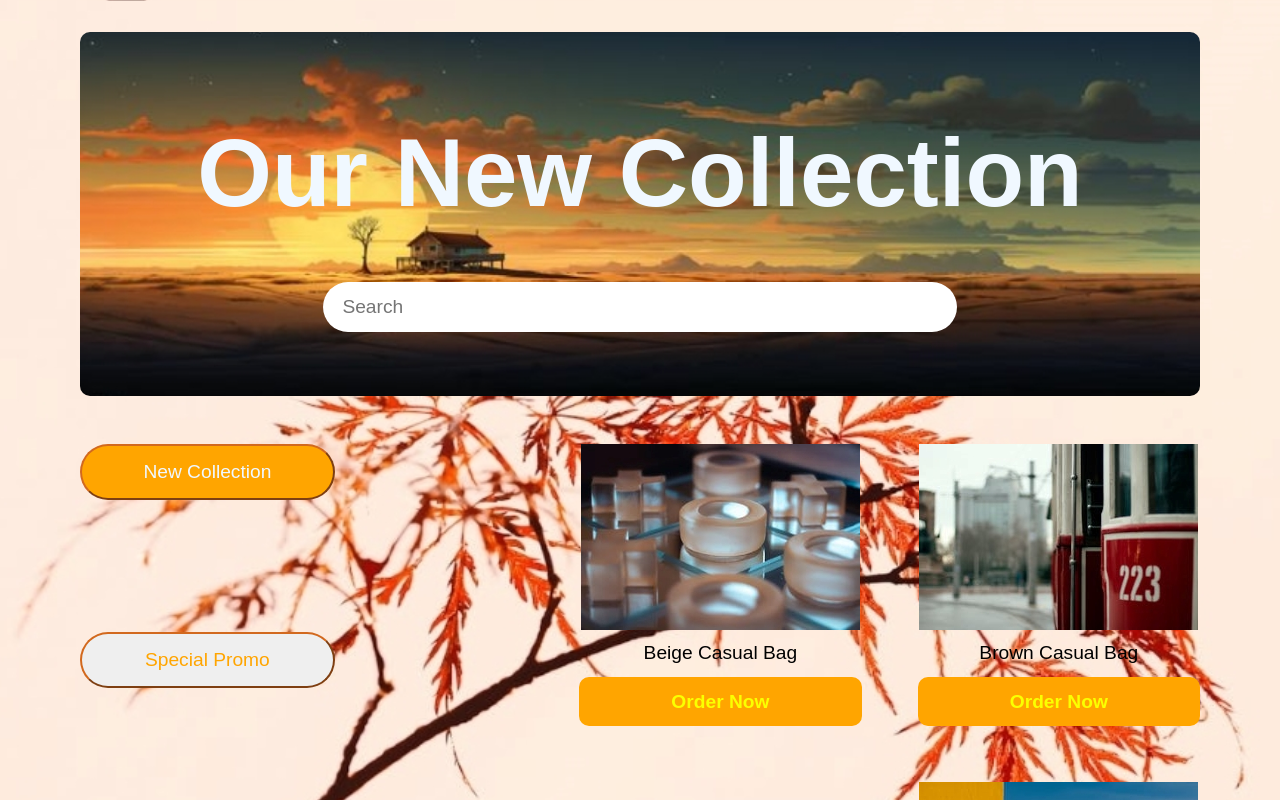
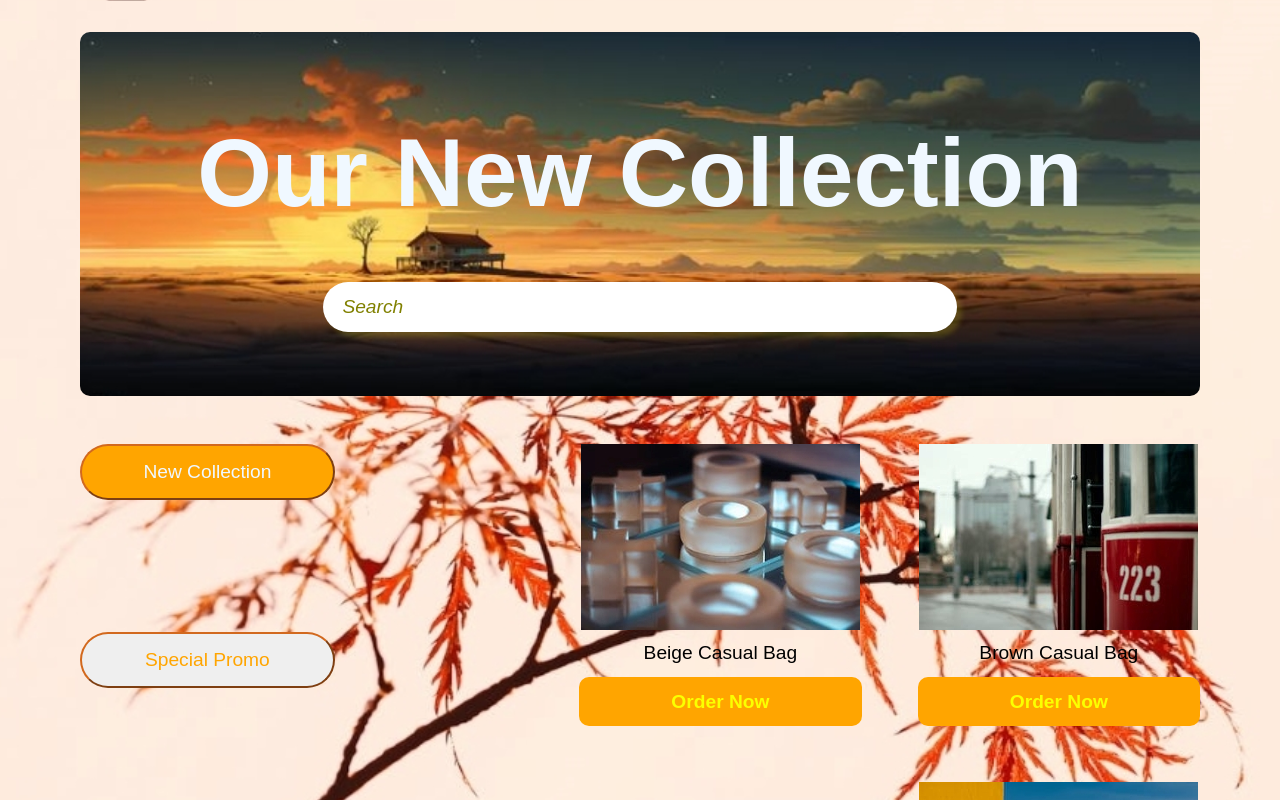
Before and after one commit to Cuonq2912/HIT15_WEB_PRIVATE, a plain HTML site: page Homework5/index.html in a window 1280 px wide. Shown: the top 800 px of the page. Drawn offline with Linux system fonts and the light colour scheme.

Commit message:
update flex box

```diff
--- a/Homework5/assets/style.css
+++ b/Homework5/assets/style.css
@@ -9,7 +9,7 @@
     display: flex;
 }
 
-.container {
+.container{
     background-image: url(./images/background-image.jpg);
     background-size: cover;
     background-position: center;
@@ -18,7 +18,7 @@
     padding: 2em 5em;
 }
 
-.card {
+.card{
     flex-direction: column;
     align-items: center;
     background-image: url(./images/featured-image.jpg);
@@ -40,22 +40,28 @@
     color: rgb(208, 255, 0);
 }
 
-.card_input {
+.card_input{
     width: 60%;
     height: 2.6em;
     padding-left: 1em;
     border: none;
-    border-radius: 25px;
+    border-radius: 30px;
     font-size: 1.2em;
+    box-shadow: 5px 5px 5px rgba(216, 216, 23, 0.2);
 }
 
-.card_input:hover {
+.card_input::placeholder{
+    color: olive    ;
+    font-style: italic;
+}
+
+.card_input:hover{
     border: 1px solid yellow;
     background-color: rgba(255, 255, 0, 0.2);
     transition: 0.3s;
 }
 
-.content {
+.content{
     justify-content: space-between;
     gap: 1em;
 }
@@ -76,7 +82,7 @@
     color: orange;
 }
 
-.content .classify .classify_button:hover {
+.content .classify .classify_button:hover{
     background-color: orange;
     color: aliceblue;
     transform: scale(1.05);
@@ -127,7 +133,6 @@
     color: rgb(251, 255, 0);
 }
 
-
 .detail-card .detail-card_item button:hover {
     background-color: aliceblue;
     color: orange;
```
